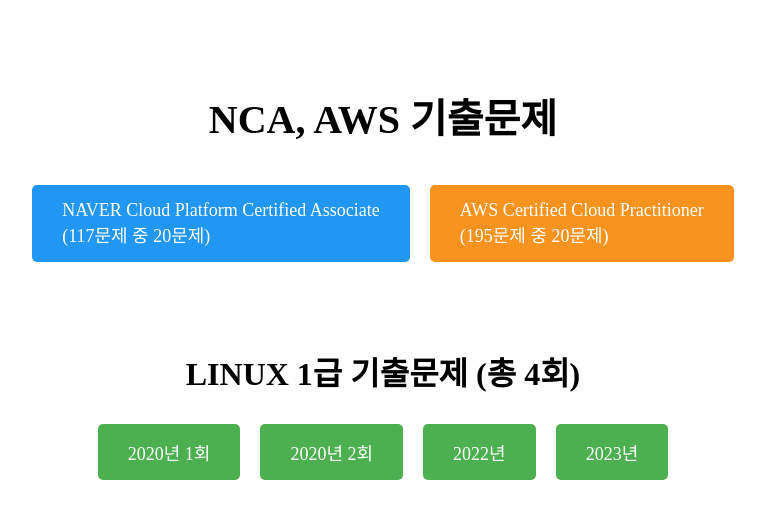
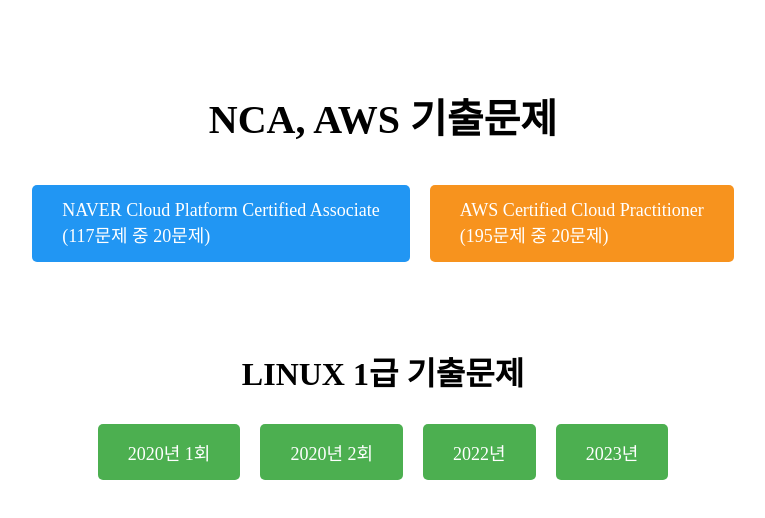
Before and after one commit to Stradivirus/exam_serverless, a React (Vite) app in the folder front/: page / in a window 1280 px wide. Shown: the top 518 px of the page, without its empty margins (257-1022 px from the left). Built offline with nearby package versions, Linux system fonts and the light colour scheme.

Commit message:
[up] 버킷 업로드 test14

```diff
--- a/front/src/App.tsx
+++ b/front/src/App.tsx
@@ -70,7 +70,7 @@
          fontWeight: 'bold',
          marginBottom: '30px'
        }}>
-         LINUX 1급 기출문제 (총 4회)
+         LINUX 1급 기출문제
        </h2>
        <div style={{
          display: 'flex',
```
